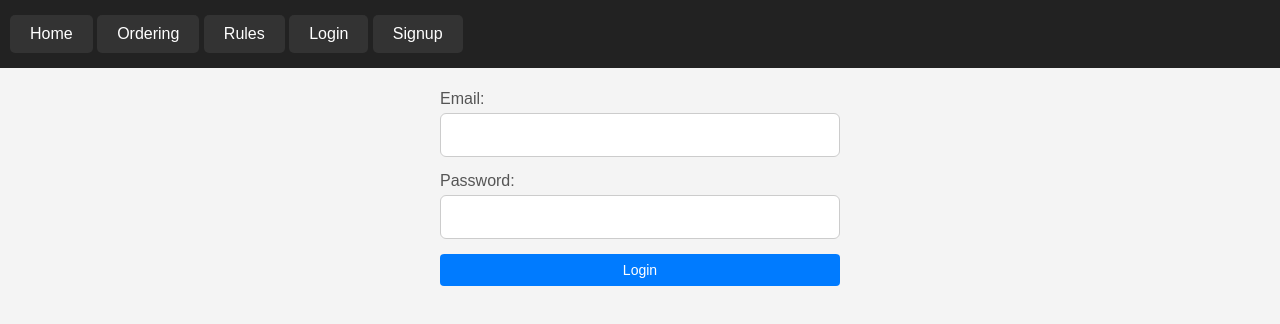
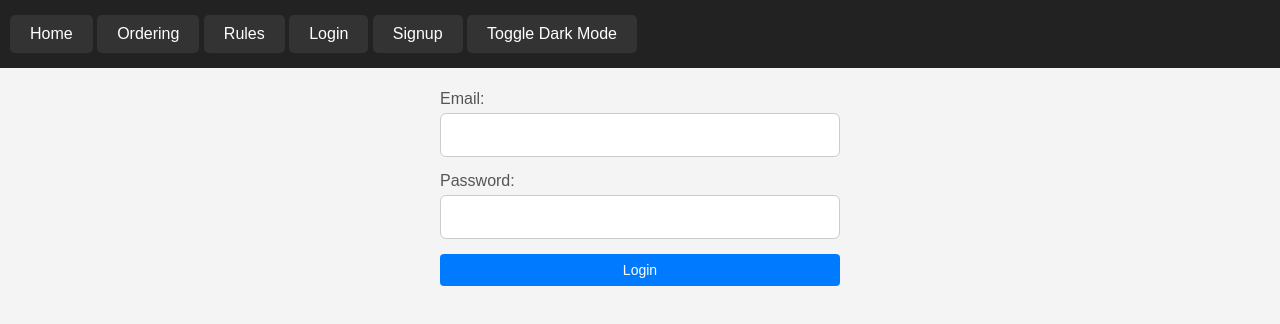
Before and after one commit to kRxZykRxZy/Coding-Hut, a plain HTML site: page login.html in a window 1280 px wide. Drawn offline with Linux system fonts and the light colour scheme.

Commit message:
Update login.html

```diff
--- a/login.html
+++ b/login.html
@@ -14,6 +14,13 @@
     <button onclick="goToPage3()">Rules</button>
     <button onclick="goToPage4()">Login</button>
     <button onclick="goToPage5()">Signup</button>
+    <button onclick="toggleDarkMode()">Toggle Dark Mode</button>
+
+  <script>
+    function toggleDarkMode() {
+      document.body.classList.toggle('dark-mode');
+    }
+  </script>
   </div>
 <form id="loginForm">
   <label for="login-email">Email:</label>
```
